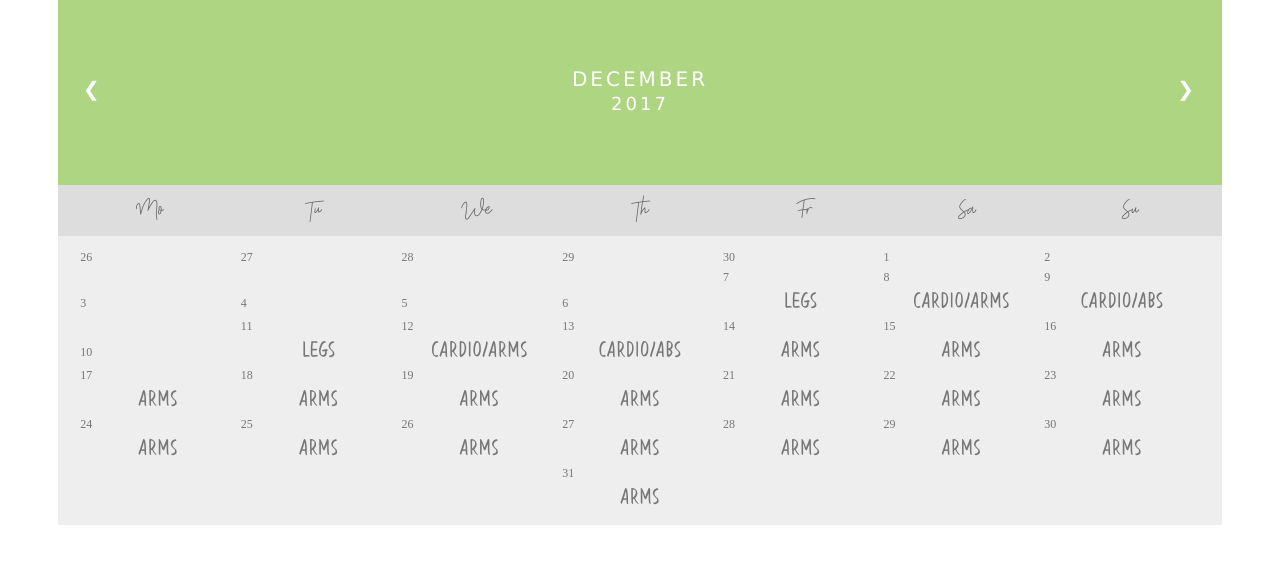
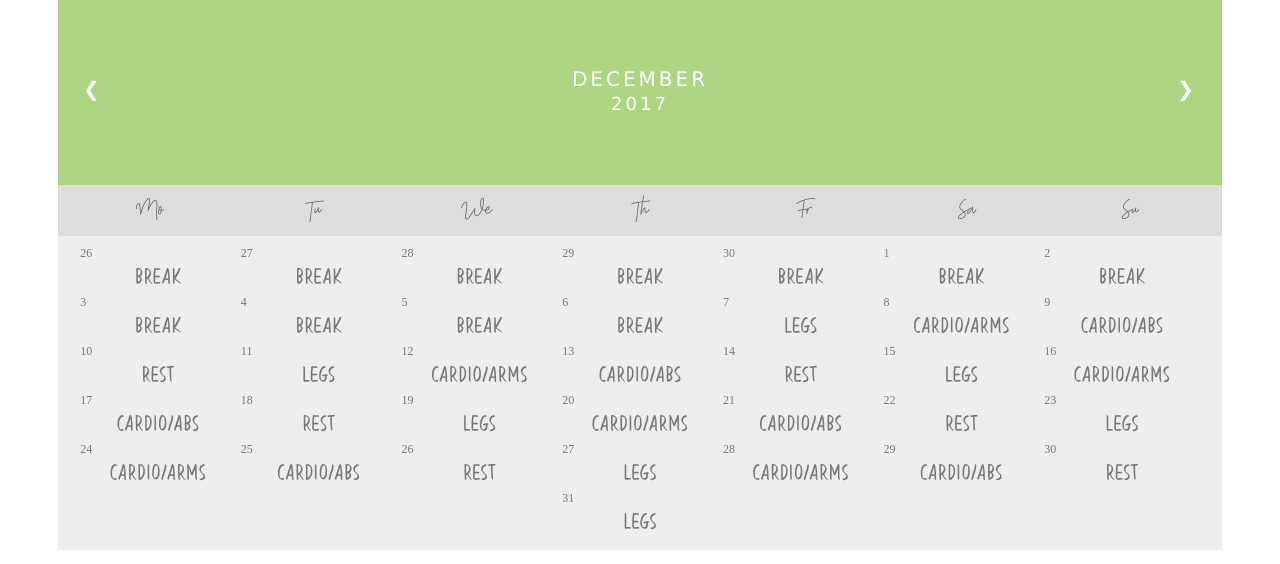
Before and after one commit to eac85/fitness, a plain HTML site: page schedule.html in a window 1280 px wide. Shown: the part 236-800 px from the top of the page. Drawn offline with Linux system fonts and the light colour scheme; a web font is replaced by a local one.

Commit message:
done calendar

```diff
--- a/schedule.html
+++ b/schedule.html
@@ -130,42 +130,42 @@ body {font-family: Verdana, sans-serif;}
 </ul>
 
 <ul class="days">
- <li> <div class="dateM">26</div>  </li>
- <li> <div class="dateM">27</div>  </li>
-  <li> <div class="dateM">28</div>  </li>
-<li> <div class="dateM">29</div>  </li>
-<li> <div class="dateM">30</div>  </li>
-<li> <div class="dateM">1</div>  </li>
-<li> <div class="dateM">2</div>  </li>
-<li> <div class="dateM">3</div>  </li>
-<li> <div class="dateM">4</div>  </li>
-<li> <div class="dateM">5</div>  </li>
-<li> <div class="dateM">6</div>  </li>
+ <li> <div class="dateM">26</div> BREAk </li>
+ <li> <div class="dateM">27</div> break </li>
+  <li> <div class="dateM">28</div> break </li>
+<li> <div class="dateM">29</div> break  </li>
+<li> <div class="dateM">30</div>  break</li>
+<li> <div class="dateM">1</div> break </li>
+<li> <div class="dateM">2</div>break  </li>
+<li> <div class="dateM">3</div> break </li>
+<li> <div class="dateM">4</div> break </li>
+<li> <div class="dateM">5</div> break </li>
+<li> <div class="dateM">6</div> break </li>
 <li> <div class="dateM">7</div> Legs </li>
 <li> <div class="dateM">8</div> Cardio/Arms </li>
 <li> <div class="dateM">9</div> CARDIO/ABS </li>
-<li> <div class="dateM">10</div>  </li>
+<li> <div class="dateM">10</div> rest </li>
 <li> <div class="dateM">11</div> LEGS </li>
 <li> <div class="dateM">12</div> CARDIO/ARMS </li>
 <li> <div class="dateM">13</div> CARDIO/ABS </li>
-<li> <div class="dateM">14</div> ARMS </li>
-<li> <div class="dateM">15</div> ARMS </li>
-<li> <div class="dateM">16</div> ARMS </li>
-<li> <div class="dateM">17</div> ARMS </li>
-<li> <div class="dateM">18</div> ARMS </li>
-<li> <div class="dateM">19</div> ARMS </li>
-<li> <div class="dateM">20</div> ARMS </li>
-<li> <div class="dateM">21</div> ARMS </li>
-<li> <div class="dateM">22</div> ARMS </li>
-<li> <div class="dateM">23</div> ARMS </li>
-<li> <div class="dateM">24</div> ARMS </li>
-<li> <div class="dateM">25</div> ARMS </li>
-<li> <div class="dateM">26</div> ARMS </li>
-<li> <div class="dateM">27</div> ARMS </li>
-<li> <div class="dateM">28</div> ARMS </li>
-<li> <div class="dateM">29</div> ARMS </li>
-<li> <div class="dateM">30</div> ARMS </li>
-<li> <div class="dateM">31</div> ARMS </li>
+<li> <div class="dateM">14</div> rest </li>
+<li> <div class="dateM">15</div> LEGs </li>
+<li> <div class="dateM">16</div> Cardio/arms </li>
+<li> <div class="dateM">17</div> Cardio/abs </li>
+<li> <div class="dateM">18</div> rest </li>
+<li> <div class="dateM">19</div> legs </li>
+<li> <div class="dateM">20</div> cardio/ARMS </li>
+<li> <div class="dateM">21</div> cardio/abs </li>
+<li> <div class="dateM">22</div> rest </li>
+<li> <div class="dateM">23</div> legs </li>
+<li> <div class="dateM">24</div> cardio/arms </li>
+<li> <div class="dateM">25</div> cardio/abs </li>
+<li> <div class="dateM">26</div> rest </li>
+<li> <div class="dateM">27</div> legs </li>
+<li> <div class="dateM">28</div> cardio/arms </li>
+<li> <div class="dateM">29</div> cardio/abs </li>
+<li> <div class="dateM">30</div> rest </li>
+<li> <div class="dateM">31</div> legs </li>
 
 </ul>
 
```
